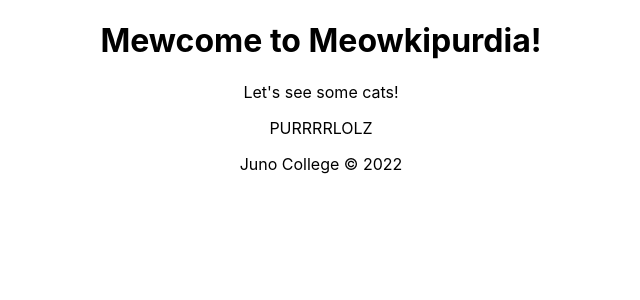
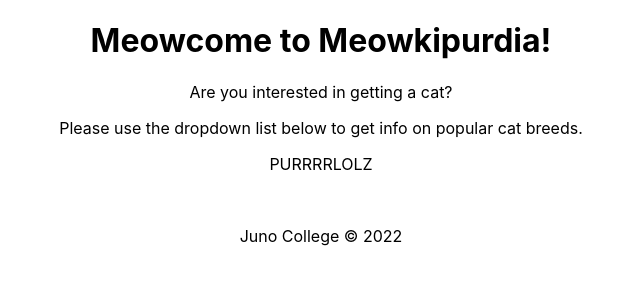
Before and after one commit to QuadrantK/Project3-Meowkipurdia, a React (Create React App) app: page / in a window 1280 px wide. Shown: the top 300 px of the page, without its empty margins (319-959 px from the left). Built offline with nearby package versions, Linux system fonts and the light colour scheme; no server answers.

Commit message:
Fixed issues with mixing class/function components.

```diff
--- a/src/App.js
+++ b/src/App.js
@@ -23,40 +23,66 @@ Stretch Goals: Use data in available in API that displays cat charaistics on a s
 Stretch Goals: Allow the user to make a list of favorite cat breeds using Fire Base.
 */
 
+// My modules
+import { useEffect, useState, Component, Fragment } from 'react';
+import axios from "axios";
+
+// My styling
+
 import './App.css';
+
+// My components
 import Header from './Header';
 import Footer from './Footer';
-import axios from "axios";
-import { useEffect, useState, Component } from 'react';
 
-function App() {
+const App = () => {
+  const [ catName, setCatName ] = useState([])
+  const [ catPicUrl, setCatPicUrl ] = useState([])
+  const [ catText, setCatText ] = useState([])
+
+
   useEffect(() => {
-
+    // performing the network request
     axios({
+      url: "https://api.thecatapi.com/v1/breeds?attach_breed=0",
       method: "GET",
-      url: 'https://api.thecatapi.com/v1/breeds?attach_breed=0',
       dataResponse: "json",
           headers: {
           'x-api-key': 'ed7e185c-1684-4408-938a-98f68dadc5c5',
           },
         }).then((response) => {
           console.log(response);
-    });
-  }, []);
+          const getCatName = response.data[10].name;
+          const getCatPicUrl = response.data[10].image.url;
+          const getCatText = response.data[10].description;
+          console.log(getCatName);
+
+          setCatName(getCatName);
+          setCatPicUrl (getCatPicUrl);
+          setCatText (getCatText);
 
 
 
+        }).catch((error) => {
+          console.log(error)
+        })
+      }, [])
 
+  // Begin Return Section
 
   return (
     <div className="App">
       <Header />
 
         <p>PURRRRLOLZ</p>
+        <p>{catName}</p>
+        <img src = {catPicUrl} alt =""></img>
+        <p>{catText}</p>
 
       <Footer />
     </div>
   );
+
   }
 
 export default App;
--- a/src/Header.js
+++ b/src/Header.js
@@ -3,8 +3,9 @@
 const Header = () => {
     return (
     <header>
-        <h1>Mewcome to Meowkipurdia!</h1>
-        <p>Let's see some cats! </p>
+        <h1>Meowcome to Meowkipurdia!</h1>
+        <p>Are you interested in getting a cat?</p>
+        <p> Please use the dropdown list below to get info on popular cat breeds.</p>
     </header>
         )
     }
```
Lines whose indentation alone changed are shown as unchanged.
